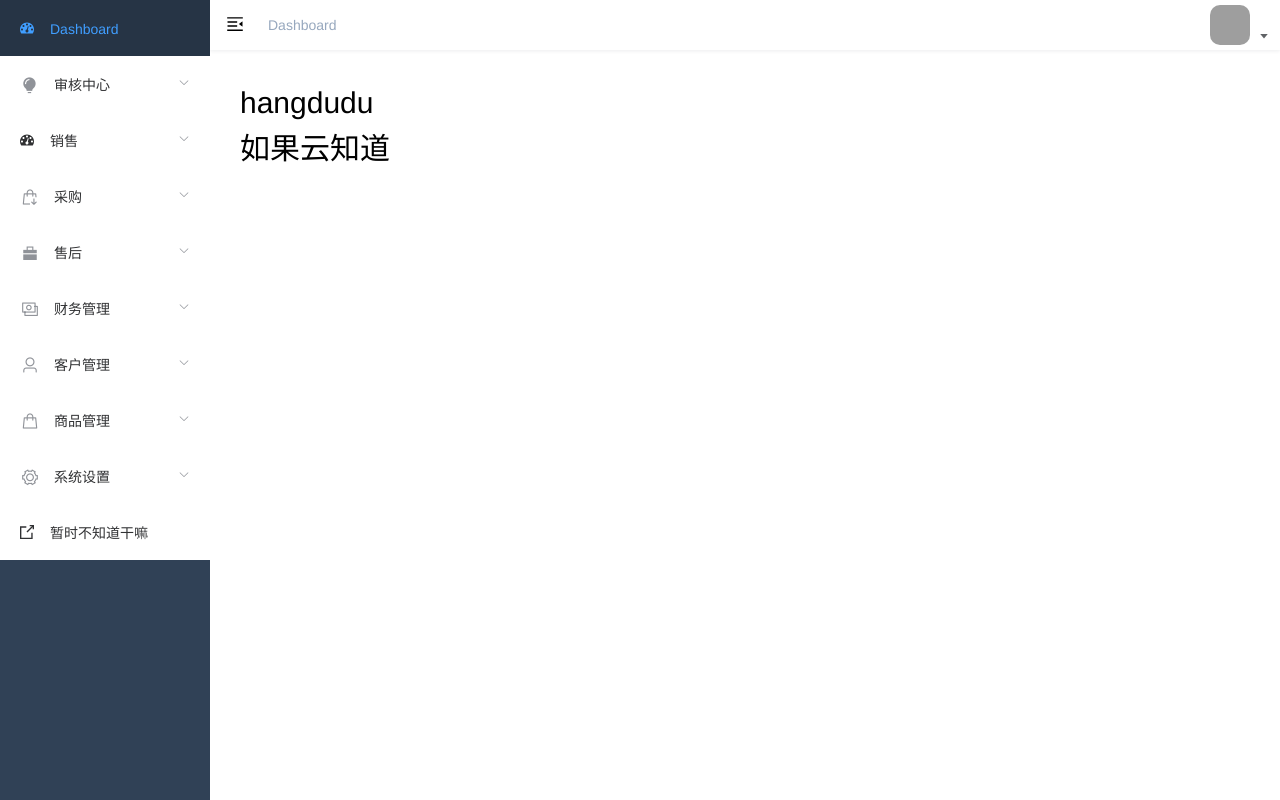
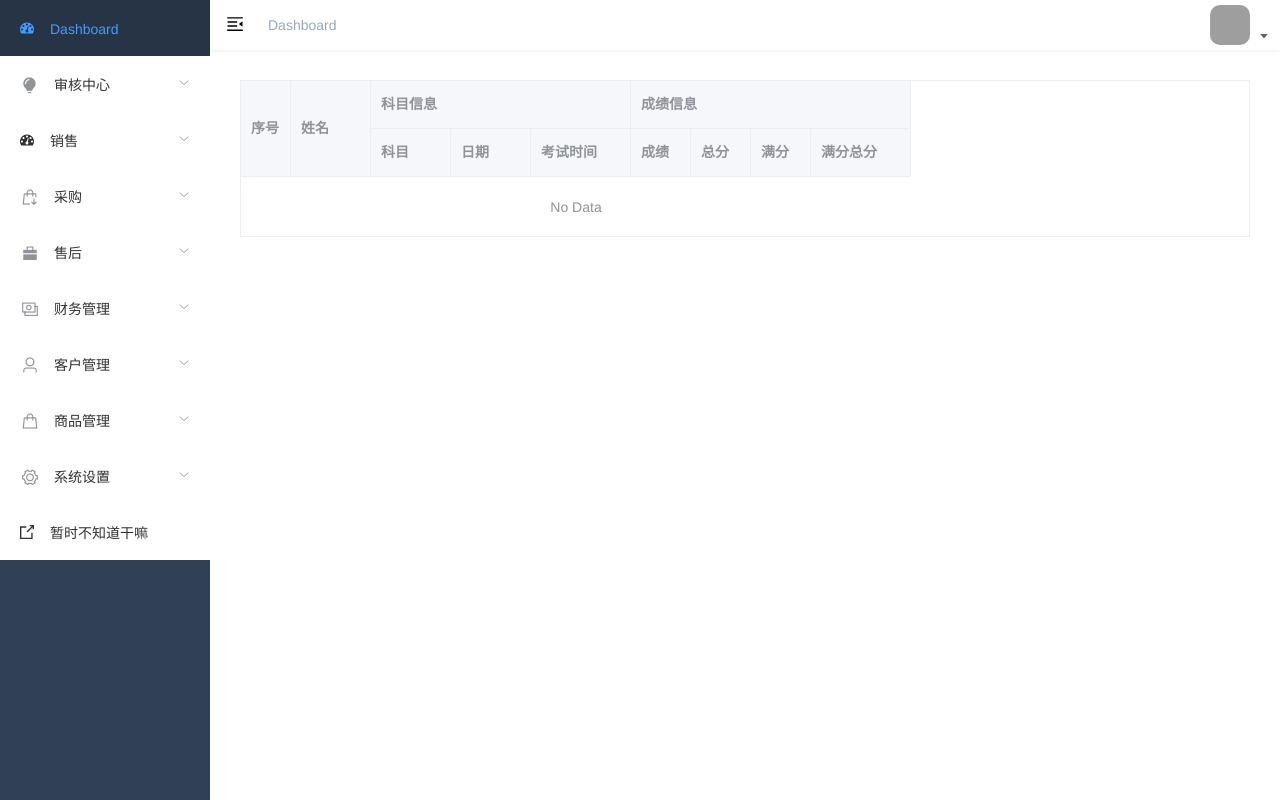
Before and after one commit to snowflake-hangdudu/copysecond, a Vue app: page /workbench#/dashboard in a window 1280 px wide. Built offline with nearby package versions, Linux system fonts and the light colour scheme; grey boxes are pictures that could not be loaded.

Commit message:
不知道改了什么

```diff
--- a/src/views/dashboard/index.vue
+++ b/src/views/dashboard/index.vue
@@ -1,8 +1,25 @@
 <template>
   <div class="dashboard-container">
-    <div class="dashboard-text"> {{ name }}</div>
-    <div class="dashboard-text"> {{ nickName }}</div>
-  </div>
+    <el-table :data="tableData" :span-method="reconstructionStuCell" style="width: 100%">
+      <el-table-column type="index" label="序号" width="50" />
+      <el-table-column prop="name" label="姓名" width="80" />
+      <el-table-column label="科目信息">
+        <el-table-column prop="courseName" label="科目" width="80" />
+        <el-table-column prop="date" label="日期" width="80" />
+        <el-table-column prop="timeStr" label="考试时间" width="100" />
+      </el-table-column>
+      <el-table-column label="成绩信息">
+        <el-table-column prop="score" label="成绩" width="60" />
+        <el-table-column prop="scoreTotal" label="总分" width="60" />
+        <el-table-column prop="total" label="满分" width="60" />
+        <el-table-column prop="totalAll" label="满分总分" width="100">
+          <template slot-scope="scope">
+            <span v-if="scope.row.totalAll">{{ scope.row.totalAll }} （及格率：{{ parseInt(scope.row.scoreTotal/scope.row.totalAll*100) }}%）</span>
+          </template>
+        </el-table-column>
+      </el-table-column>
+
+    </el-table></div>
 </template>
 
 <script>
@@ -11,12 +28,42 @@ export default {
   name: 'Dashboard',
   data() {
     return {
-      name: 'hangdudu',
-      nickName: '如果云知道'
+      tableData: [],
     }
   },
-  computed: {
+  mounted() {
+    this.reconstructionStuData(this.tableStudentData)
+  },
+  methods: {
+    reconstructionStuCell({ row, column, rowIndex, columnIndex }) {
 
+    },
+    reconstructionStuData(data) {
+      if (!Array.isArray(data)) return []
+
+      const resData = []
+
+      data.forEach((item, i) => {
+        if (Array.isArray(item.subject) && item.subject.length > 0) {
+          item.subject.forEach((sub, j) => {
+            let subData = {}
+            if (j === 0) {
+              subData = Object.assign({}, item, sub)
+            } else {
+              subData = Object.assign({ }, sub)
+            }
+            resData.push(subData)
+            console.log(resData)
+          })
+        } else {
+          resData.push(
+            Object.assign({ }, item)
+          )
+        }
+      })
+      this.tableData = resData
+      console.log(resData)
+    }
   }
 }
 </script>
```
